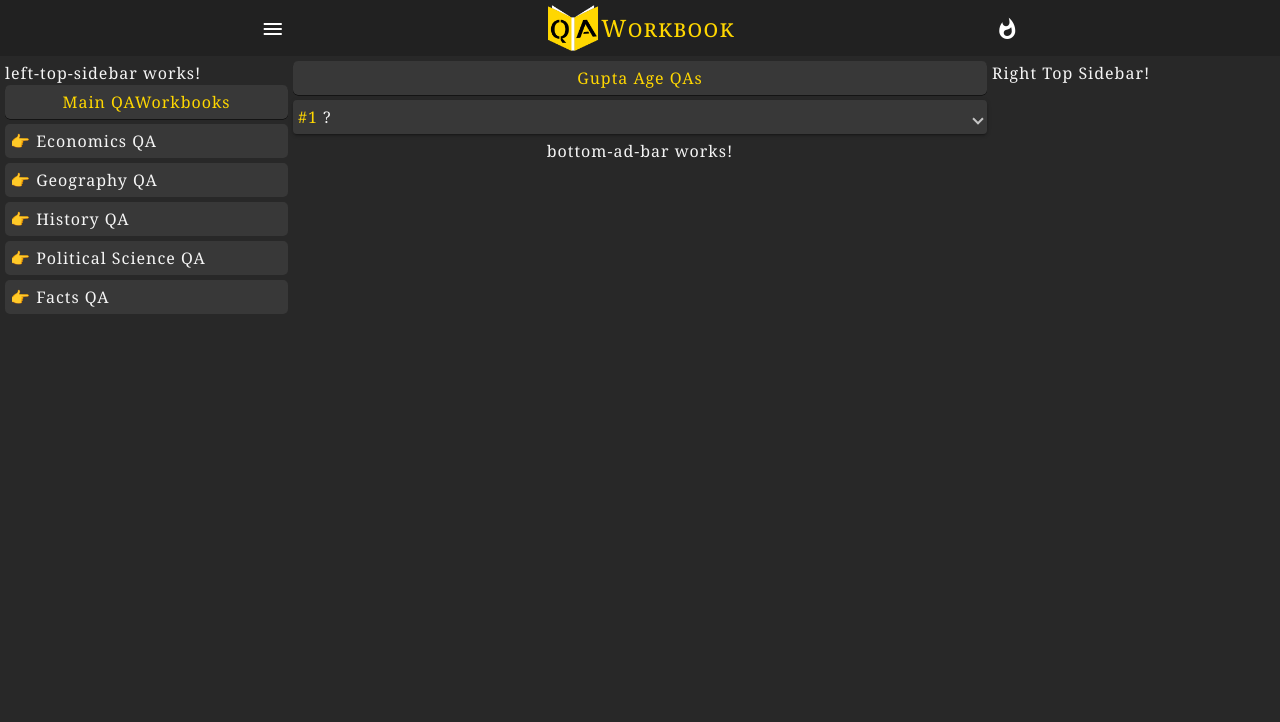
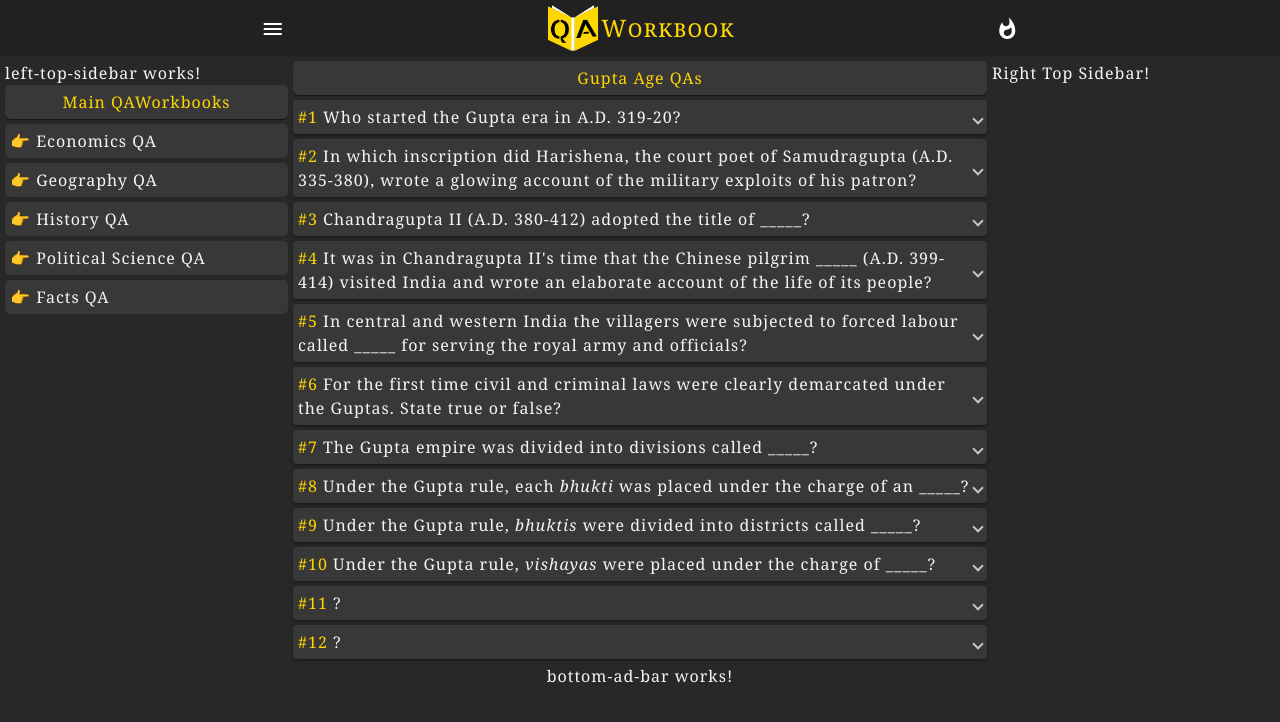
Before and after one commit to JibinJF/QAWorkbook, an Angular app: page /HistoryQA/AncientIndianHistoryQA/GuptaAgeQA in a window 1280 px wide. Shown: the top 722 px of the page. Built offline with nearby package versions, Linux system fonts and the light colour scheme.

Commit message:
Update gupta-age-qa.component.ts

```diff
--- a/src/app/general-awareness-qa/history-qa/ancient-indian-history-qa/gupta-age-qa/gupta-age-qa.component.ts
+++ b/src/app/general-awareness-qa/history-qa/ancient-indian-history-qa/gupta-age-qa/gupta-age-qa.component.ts
@@ -20,6 +20,85 @@ export class GuptaAgeQAComponent implements OnInit {
   guptaAgeQAs: QAModel[] = [
     {
       qaNumber: this.qaNumber++,
+      question: `Who started the Gupta era in A.D. 319-20?`,
+      answer: `Chandragupta I (A.D. 319-334).`,
+    },
+    {
+      qaNumber: this.qaNumber++,
+      question: `In which inscription did Harishena, the court poet of Samudragupta
+      (A.D. 335-380), wrote a glowing account of the military exploits of his patron?`,
+      answer: `Allahabad inscription.`,
+      description: `<ul>
+      <li>The inscription is engraved at Allahabad on the same pillar which carries the
+      inscriptions of the peace-loving Ashoka.</li>
+      </ul>`
+    },
+    {
+      qaNumber: this.qaNumber++,
+      question: `Chandragupta II (A.D. 380-412) adopted the title of _____?`,
+      answer: `Vikramaditya.`,
+      description: `<ul>
+      <li>The title Vikramaditya had been first used by an Ujjain ruler in 57 B.C. as a
+      mark of victory over the Shaka Kshatrapas of western India.</li>
+      </ul>`
+    },
+    {
+      qaNumber: this.qaNumber++,
+      question: `It was in Chandragupta II's time that the Chinese pilgrim _____ (A.D. 399-414)
+      visited India and wrote an elaborate account of the life of its people?`,
+      answer: `Fa-hsien.`,
+    },
+    {
+      qaNumber: this.qaNumber++,
+      question: `In central and western India the villagers were subjected to forced labour
+      called _____ for serving the royal army and officials?`,
+      answer: `Vishti.`,
+    },
+    {
+      qaNumber: this.qaNumber++,
+      question: `For the first time civil and criminal laws were clearly demarcated under
+      the Guptas. State true or false?`,
+      answer: `True.`,
+      description: `<ul>
+      <li>Theft and adultery came under criminal law. Disputes regarding various types of
+      property came under civil law.</li>
+      </ul>`
+    },
+    {
+      qaNumber: this.qaNumber++,
+      question: `The Gupta empire was divided into divisions called _____?`,
+      answer: `Bhuktis.`,
+    },
+    {
+      qaNumber: this.qaNumber++,
+      question: `Under the Gupta rule, each <i>bhukti</i> was placed under the charge of an
+      _____?`,
+      answer: `Uparika.`,
+    },
+    {
+      qaNumber: this.qaNumber++,
+      question: `Under the Gupta rule, <i>bhuktis</i> were divided into districts called _____?`,
+      answer: `Vishayas.`,
+    },
+    {
+      qaNumber: this.qaNumber++,
+      question: `Under the Gupta rule, <i>vishayas</i> were placed under the charge of _____?`,
+      answer: `Vishayapati.`,
+      description: `<ul>
+      <li>In eastern India, the <i>vishayas</i> were divided into <i>vithis</i>, which
+      again were divided into villages.</li>
+      </ul>`
+    },
+    {
+      qaNumber: this.qaNumber++,
+      question: `?`,
+      answer: `.`,
+      description: `<ul>
+      <li>.</li>
+      </ul>`
+    },
+    {
+      qaNumber: this.qaNumber++,
       question: `?`,
       answer: `.`,
       description: `<ul>
```
